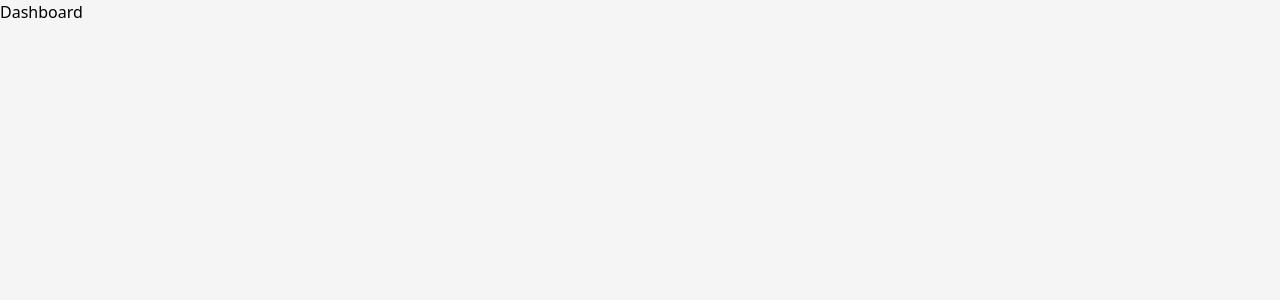
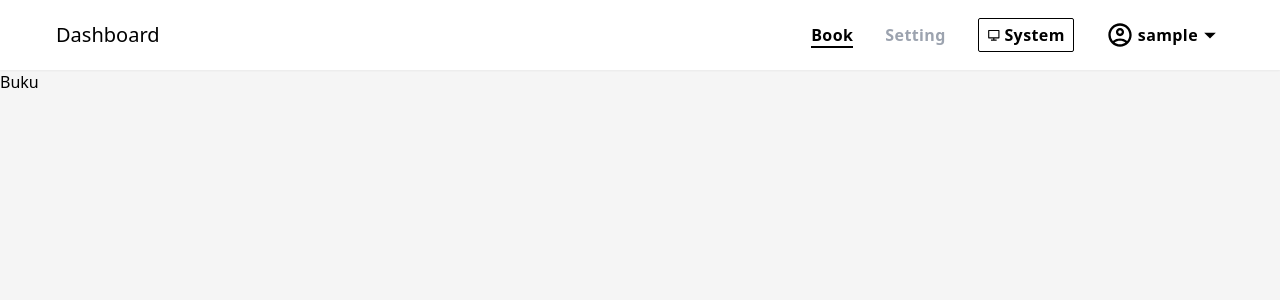
Before and after one commit to fajarriskihidayat/crud-book-react, a React (Vite) app: page / in a window 1280 px wide. Shown: the top 300 px of the page. Built offline with nearby package versions, Linux system fonts and the light colour scheme; sample sign-in values are in the browser's storage.

Commit message:
feat: layout

```diff
--- a/src/App.tsx
+++ b/src/App.tsx
@@ -1,7 +1,8 @@
 import { Route, Routes } from "react-router-dom";
 import Login from "./pages/Login";
-import Dashboard from "./pages/Dashboard";
 import PrivateRoutes from "./utils/PrivateRoutes";
+import User from "./pages/Setting";
+import Book from "./pages/Book";
 
 function App() {
   return (
@@ -9,7 +10,8 @@ function App() {
       <Routes>
         <Route path="/login" element={<Login />} />
         <Route path="/" element={<PrivateRoutes />}>
-          <Route path="" element={<Dashboard />} />
+          <Route path="" element={<Book />} />
+          <Route path="/setting" element={<User />} />
         </Route>
       </Routes>
     </div>
--- /dev/null
+++ b/src/components/Layout.tsx
@@ -0,0 +1,18 @@
+import { ReactNode } from "react";
+import Navbar from "./Navbar";
+
+interface LayoutProps {
+  children: ReactNode;
+}
+
+const Layout = ({ children }: LayoutProps) => {
+  return (
+    <>
+      <Navbar />
+
+      <div>{children}</div>
+    </>
+  );
+};
+
+export default Layout;
--- /dev/null
+++ b/src/components/Navbar.tsx
@@ -0,0 +1,203 @@
+import { useState } from "react";
+import { IoClose, IoMenu } from "react-icons/io5";
+import { NavLink } from "react-router-dom";
+import { MENU } from "../utils/constant";
+import { useAuth } from "../customHooks/useAuth";
+import {
+  MdArrowDropDown,
+  MdOutlineAccountCircle,
+  MdOutlineWbSunny,
+} from "react-icons/md";
+import Button from "./Button";
+import { RiComputerLine, RiMoonFill } from "react-icons/ri";
+
+const Navbar = () => {
+  const { user, logout } = useAuth();
+  const [isOpenMenu, setIsOpenMenu] = useState(false);
+  const [isOpenDropdown, setIsOpenDropdown] = useState(false);
+
+  const [isMode, setIsMode] = useState("System");
+  const [isModeDropdown, setIsModeDropdown] = useState(false);
+
+  return (
+    <nav className="flex flex-col">
+      <div className="px-8 h-[60px] md:px-14 md:h-[70px] flex items-center justify-between bg-white shadow-sm">
+        <NavLink to="/">
+          <div className="text-black text-xl">Dashboard</div>
+        </NavLink>
+        <div
+          className="text-3xl md:hidden flex items-center"
+          onClick={() => setIsOpenMenu(!isOpenMenu)}
+        >
+          {isOpenMenu ? <IoClose color="#000" /> : <IoMenu color="#000" />}
+        </div>
+
+        <div className="hidden md:flex">
+          <ul className="flex items-center gap-x-8">
+            {MENU.map((item, i) => (
+              <li className="font-semibold text-md tracking-wide" key={i}>
+                <NavLink
+                  to={item.path}
+                  className={({ isActive }) =>
+                    isActive
+                      ? "text-black border-b-2 border-b-black"
+                      : "text-gray-400"
+                  }
+                >
+                  {item.name}
+                </NavLink>
+              </li>
+            ))}
+            <li className="font-semibold text-md tracking-wide">
+              <div
+                className="flex items-center justify-center gap-1 w-24 px-2 py-1 cursor-pointer border border-black rounded-sm"
+                onClick={() => setIsModeDropdown(!isModeDropdown)}
+              >
+                {isMode === "System" ? (
+                  <RiComputerLine size={20} />
+                ) : isMode === "Light" ? (
+                  <MdOutlineWbSunny size={20} />
+                ) : (
+                  <RiMoonFill size={20} />
+                )}
+                <span>{isMode}</span>
+              </div>
+              {isModeDropdown && (
+                <div className="bg-white absolute w-32 p-3 rounded-lg shadow-sm z-50 right-44 top-14 text-black">
+                  <div className="flex flex-col gap-1 cursor-pointer">
+                    <div
+                      className="w-full p-2 border border-black flex items-center gap-1 hover:bg-neutral-100"
+                      onClick={() => setIsMode("System")}
+                    >
+                      <RiComputerLine color="#000" size={20} />
+                      <span>System</span>
+                    </div>
+                    <div
+                      className="w-full p-2 border border-black flex items-center gap-1 hover:bg-neutral-100"
+                      onClick={() => setIsMode("Light")}
+                    >
+                      <MdOutlineWbSunny color="#000" size={20} />
+                      <span>Light</span>
+                    </div>
+                    <div
+                      className="w-full p-2 border border-black flex items-center gap-1 hover:bg-neutral-100"
+                      onClick={() => setIsMode("Dark")}
+                    >
+                      <RiMoonFill color="#000" size={20} />
+                      <span>Dark</span>
+                    </div>
+                  </div>
+                </div>
+              )}
+            </li>
+            <li className="font-semibold text-md tracking-wide relative">
+              <div
+                className="flex items-center gap-1 text-black cursor-pointer"
+                onClick={() => setIsOpenDropdown(!isOpenDropdown)}
+              >
+                <MdOutlineAccountCircle color="#000" size={28} />
+                {user?.fullName ? user.fullName : user?.username}
+                <MdArrowDropDown color="#000" size={28} className="ml-[-6px]" />
+              </div>
+              {isOpenDropdown && (
+                <div className="bg-white absolute w-40 p-3 rounded-lg shadow-sm z-50 -right-8 top-8 text-black">
+                  <Button onClick={logout}>Logout</Button>
+                </div>
+              )}
+            </li>
+          </ul>
+        </div>
+      </div>
+
+      <div className="relative">
+        <nav
+          className={`md:hidden absolute w-full duration-500 z-[100] bg-white shadow-sm ${
+            isOpenMenu ? "block" : "hidden"
+          }`}
+        >
+          <ul className="pl-4 pt-3 pb-8">
+            {MENU.map((item, i) => (
+              <li className="px-3 py-2 font-bold" key={i}>
+                <NavLink
+                  to={item.path}
+                  className={({ isActive }) =>
+                    isActive
+                      ? "text-black border-b-2 border-b-black"
+                      : "text-neutral-300"
+                  }
+                >
+                  {item.name}
+                </NavLink>
+              </li>
+            ))}
+            <div className="flex  gap-4">
+              <li className="px-3 py-2 font-bold">
+                <div
+                  className="flex items-center justify-center gap-1 w-24 px-2 py-1 cursor-pointer border border-black rounded-sm"
+                  onClick={() => setIsModeDropdown(!isModeDropdown)}
+                >
+                  {isMode === "System" ? (
+                    <RiComputerLine size={20} />
+                  ) : isMode === "Light" ? (
+                    <MdOutlineWbSunny size={20} />
+                  ) : (
+                    <RiMoonFill size={20} />
+                  )}
+                  <span>{isMode}</span>
+                </div>
+                {isModeDropdown && (
+                  <div className="bg-white absolute w-32 p-3 rounded-lg shadow-sm z-50 left-3 top-33 text-black">
+                    <div className="flex flex-col gap-1 cursor-pointer">
+                      <div
+                        className="w-full p-2 border border-black flex items-center gap-1 hover:bg-neutral-100"
+                        onClick={() => setIsMode("System")}
+                      >
+                        <RiComputerLine color="#000" size={20} />
+                        <span>System</span>
+                      </div>
+                      <div
+                        className="w-full p-2 border border-black flex items-center gap-1 hover:bg-neutral-100"
+                        onClick={() => setIsMode("Light")}
+                      >
+                        <MdOutlineWbSunny color="#000" size={20} />
+                        <span>Light</span>
+                      </div>
+                      <div
+                        className="w-full p-2 border border-black flex items-center gap-1 hover:bg-neutral-100"
+                        onClick={() => setIsMode("Dark")}
+                      >
+                        <RiMoonFill color="#000" size={20} />
+                        <span>Dark</span>
+                      </div>
+                    </div>
+                  </div>
+                )}
+              </li>
+              <li className="px-3 py-2 font-bold">
+                <div
+                  className="flex items-center gap-1 text-black cursor-pointer"
+                  onClick={() => setIsOpenDropdown(!isOpenDropdown)}
+                >
+                  <MdOutlineAccountCircle color="#000" size={28} />
+                  {user?.fullName ? user.fullName : user?.username}
+                  <MdArrowDropDown
+                    color="#000"
+                    size={28}
+                    className="ml-[-6px]"
+                  />
+                </div>
+                {isOpenDropdown && (
+                  <div className="bg-white absolute w-40 p-3 rounded-lg shadow-sm z-50 left-32 top-46 text-black shadow-lg">
+                    <Button onClick={logout}>Logout</Button>
+                  </div>
+                )}
+              </li>
+            </div>
+          </ul>
+        </nav>
+      </div>
+    </nav>
+  );
+};
+
+export default Navbar;
--- a/src/customHooks/useAuth.ts
+++ b/src/customHooks/useAuth.ts
@@ -24,7 +24,7 @@ export const useAuth = () => {
   const login = (data: IUser) => {
     localStorage.setItem(
       "user",
-      JSON.stringify({ fullName: data.fullName, email: data.username })
+      JSON.stringify({ fullName: data.fullName, username: data.username })
     );
     setIsAuthenticated(true);
     navigate("/");
--- /dev/null
+++ b/src/pages/Book.tsx
@@ -0,0 +1,18 @@
+import { NavLink } from "react-router-dom";
+import Button from "../components/Button";
+import { useAuth } from "../customHooks/useAuth";
+import { useState } from "react";
+import { IoClose, IoMenu } from "react-icons/io5";
+import Layout from "../components/Layout";
+
+const Book = () => {
+  // const { user, logout } = useAuth();
+
+  return (
+    <>
+      <Layout>Buku</Layout>
+    </>
+  );
+};
+
+export default Book;
--- a/src/pages/Dashboard.tsx
+++ /dev/null
@@ -1,11 +0,0 @@
-import { NavLink } from "react-router-dom";
-import Button from "../components/Button";
-import { useAuth } from "../customHooks/useAuth";
-
-const Dashboard = () => {
-  // const { user, logout } = useAuth();
-
-  return <h3>Dashboard</h3>;
-};
-
-export default Dashboard;
--- /dev/null
+++ b/src/pages/Setting.tsx
@@ -0,0 +1,12 @@
+import React from "react";
+import Layout from "../components/Layout";
+
+const Setting = () => {
+  return (
+    <Layout>
+      <div>Setting</div>
+    </Layout>
+  );
+};
+
+export default Setting;
--- /dev/null
+++ b/src/utils/constant.ts
@@ -0,0 +1,22 @@
+export const MENU = [
+  {
+    name: "Book",
+    path: "/",
+  },
+  {
+    name: "Setting",
+    path: "/setting",
+  },
+];
+
+export const MODE = [
+  {
+    name: "OS",
+  },
+  {
+    name: "Light",
+  },
+  {
+    name: "Dark",
+  },
+];
```
